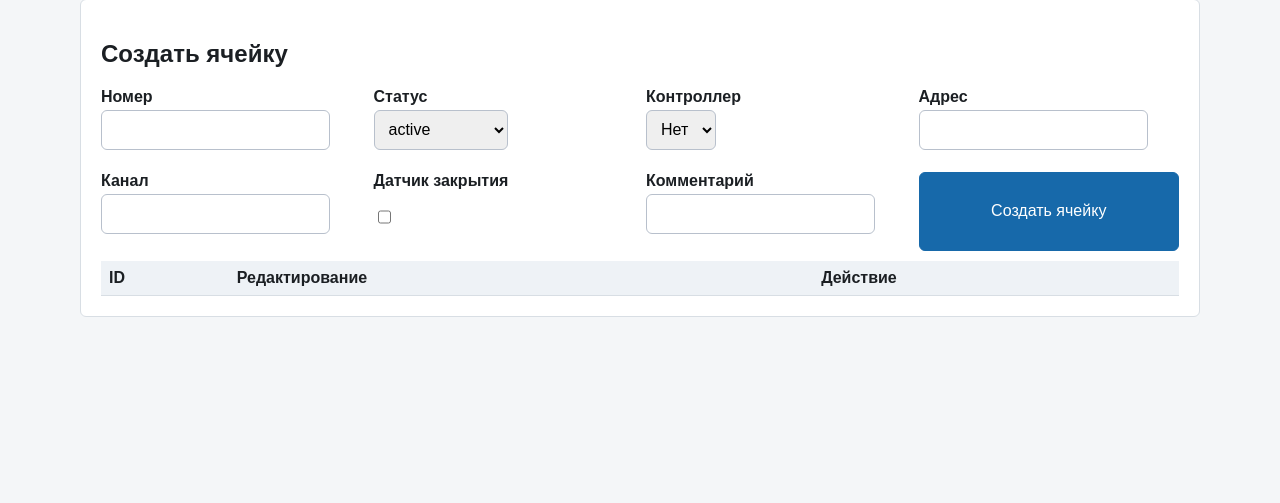
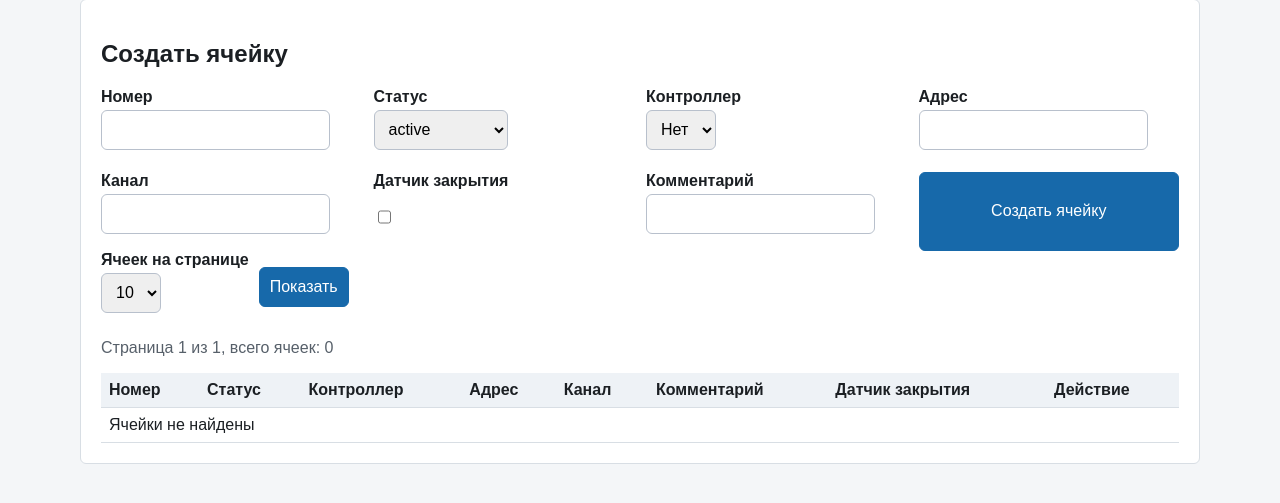
Before and after one commit to RomarioAgro/storage_system, a FastAPI app: page /admin/cells in a window 1280 px wide. Shown: the part 239-742 px from the top of the page. Run offline with FastAPI, Linux system fonts and the light colour scheme; lists and menus that the app fills with data are empty.

Commit message:
Compact admin cells list

```diff
--- a/app/static/styles.css
+++ b/app/static/styles.css
@@ -73,6 +73,10 @@ select {
   border-radius: 6px;
   padding: 8px 10px;
   font-size: 16px;
+}
+
+.number-field {
+  width: 72px;
 }
 
 button,
--- a/app/templates/admin/cells.html
+++ b/app/templates/admin/cells.html
@@ -17,32 +17,46 @@
     <label><span>Комментарий</span><input name="comment"></label>
     <button type="submit">Создать ячейку</button>
   </form>
+  <form method="get" action="/admin/cells" class="actions">
+    <label>
+      <span>Ячеек на странице</span>
+      <select name="page_size">
+        {% for size in pagination.page_size_options %}
+        <option value="{{ size }}" {% if size == pagination.page_size %}selected{% endif %}>{{ size }}</option>
+        {% endfor %}
+      </select>
+    </label>
+    <button type="submit">Показать</button>
+  </form>
+  <p class="muted">Страница {{ pagination.page }} из {{ pagination.total_pages }}, всего ячеек: {{ pagination.total }}</p>
   <table>
-    <thead><tr><th>ID</th><th>Редактирование</th><th>Действие</th></tr></thead>
+    <thead><tr><th>Номер</th><th>Статус</th><th>Контроллер</th><th>Адрес</th><th>Канал</th><th>Комментарий</th><th>Датчик закрытия</th><th>Действие</th></tr></thead>
     <tbody>
       {% for cell in cells %}
       <tr>
-        <td>{{ cell.id }}</td>
-        <td>
-          <form method="post" action="/admin/cells/{{ cell.id }}" class="grid">
-            <label><span>Номер</span><input name="number" value="{{ cell.number }}" required></label>
-            <label><span>Статус</span><select name="status">{% for status in cell_statuses %}<option value="{{ status }}" {% if status == cell.status %}selected{% endif %}>{{ status }}</option>{% endfor %}</select></label>
-            <label><span>Контроллер</span><select name="controller_id"><option value="">Нет</option>{% for controller in controllers %}<option value="{{ controller.id }}" {% if controller.id == cell.controller_id %}selected{% endif %}>{{ controller.name }}</option>{% endfor %}</select></label>
-            <label><span>Адрес</span><input name="controller_address" value="{{ cell.controller_address or '' }}"></label>
-            <label><span>Канал</span><input name="relay_channel" value="{{ cell.relay_channel or '' }}"></label>
-            <label><span>Датчик закрытия</span><input type="checkbox" name="has_close_sensor" {% if cell.has_close_sensor %}checked{% endif %}></label>
-            <label><span>Комментарий</span><input name="comment" value="{{ cell.comment or '' }}"></label>
-            <button type="submit">Сохранить</button>
-          </form>
-        </td>
-        <td>
+        <td><input class="number-field" form="cell-form-{{ cell.id }}" name="number" value="{{ cell.number }}" required></td>
+        <td><select form="cell-form-{{ cell.id }}" name="status">{% for status in cell_statuses %}<option value="{{ status }}" {% if status == cell.status %}selected{% endif %}>{{ status }}</option>{% endfor %}</select></td>
+        <td><select form="cell-form-{{ cell.id }}" name="controller_id"><option value="">Нет</option>{% for controller in controllers %}<option value="{{ controller.id }}" {% if controller.id == cell.controller_id %}selected{% endif %}>{{ controller.name }}</option>{% endfor %}</select></td>
+        <td><input class="number-field" form="cell-form-{{ cell.id }}" name="controller_address" value="{{ cell.controller_address or '' }}"></td>
+        <td><input class="number-field" form="cell-form-{{ cell.id }}" name="relay_channel" value="{{ cell.relay_channel or '' }}"></td>
+        <td><input form="cell-form-{{ cell.id }}" name="comment" value="{{ cell.comment or '' }}"></td>
+        <td><input form="cell-form-{{ cell.id }}" type="checkbox" name="has_close_sensor" {% if cell.has_close_sensor %}checked{% endif %}></td>
+        <td class="actions">
+          <form id="cell-form-{{ cell.id }}" method="post" action="/admin/cells/{{ cell.id }}"></form>
+          <button form="cell-form-{{ cell.id }}" type="submit">Сохранить</button>
           <form method="post" action="/admin/cells/{{ cell.id }}/toggle-block">
             <button class="{% if cell.status == "blocked" %}secondary{% else %}danger{% endif %}" type="submit">{% if cell.status == "blocked" %}Разблокировать{% else %}Блокировать{% endif %}</button>
           </form>
         </td>
       </tr>
+      {% else %}
+      <tr><td colspan="8">Ячейки не найдены</td></tr>
       {% endfor %}
     </tbody>
   </table>
+  <div class="actions">
+    {% if pagination.page > 1 %}<a class="button secondary" href="{{ cell_prev_url }}">Назад</a>{% endif %}
+    {% if pagination.page < pagination.total_pages %}<a class="button secondary" href="{{ cell_next_url }}">Вперед</a>{% endif %}
+  </div>
 </section>
 {% endblock %}
```
Also changed, not shown: app/ui/admin.py (+23 -6 lines), spec/07_admin_panel_spec.md (+8 -0 lines), tests/test_admin_ui.py (+28 -2 lines).
